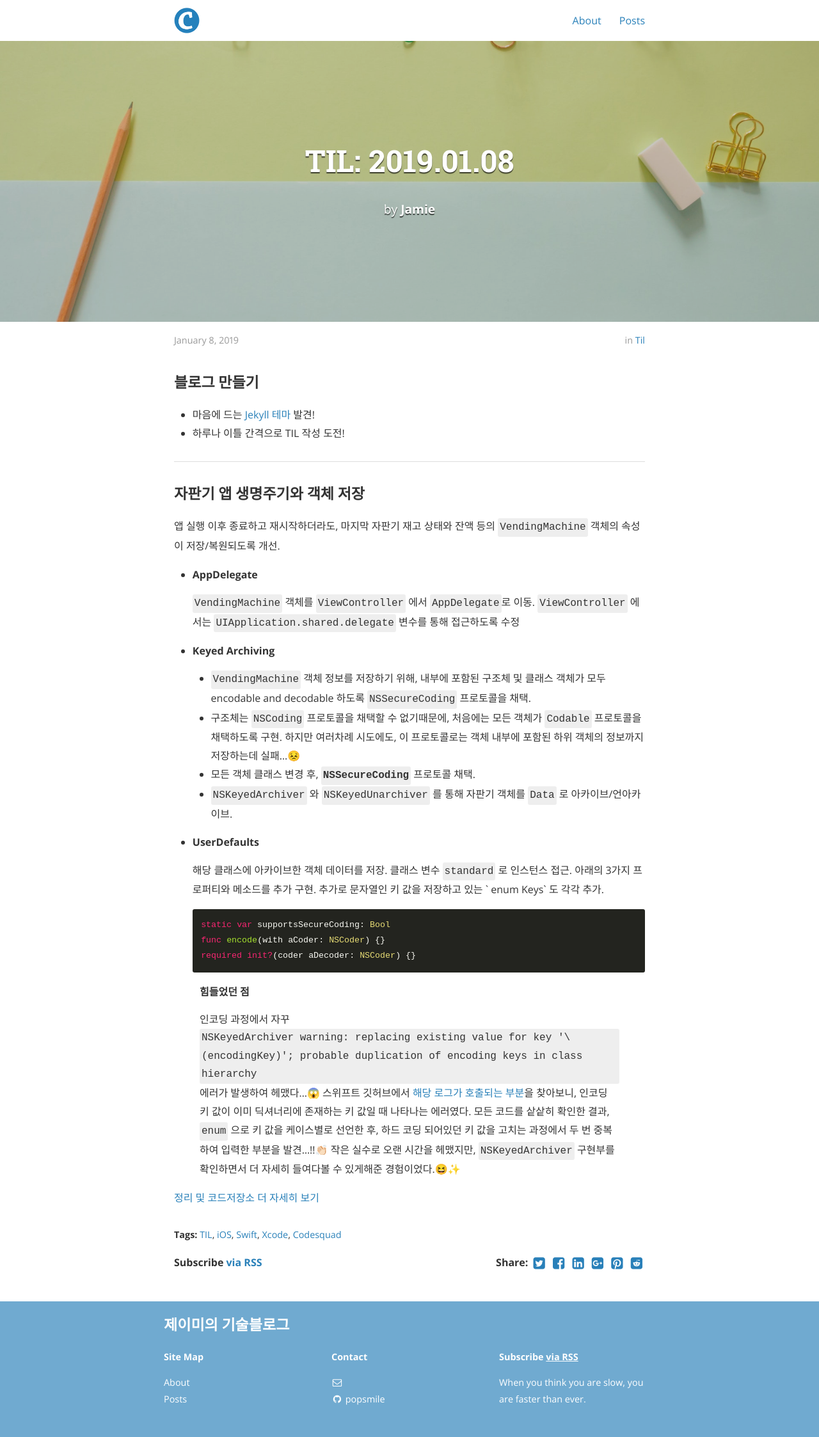
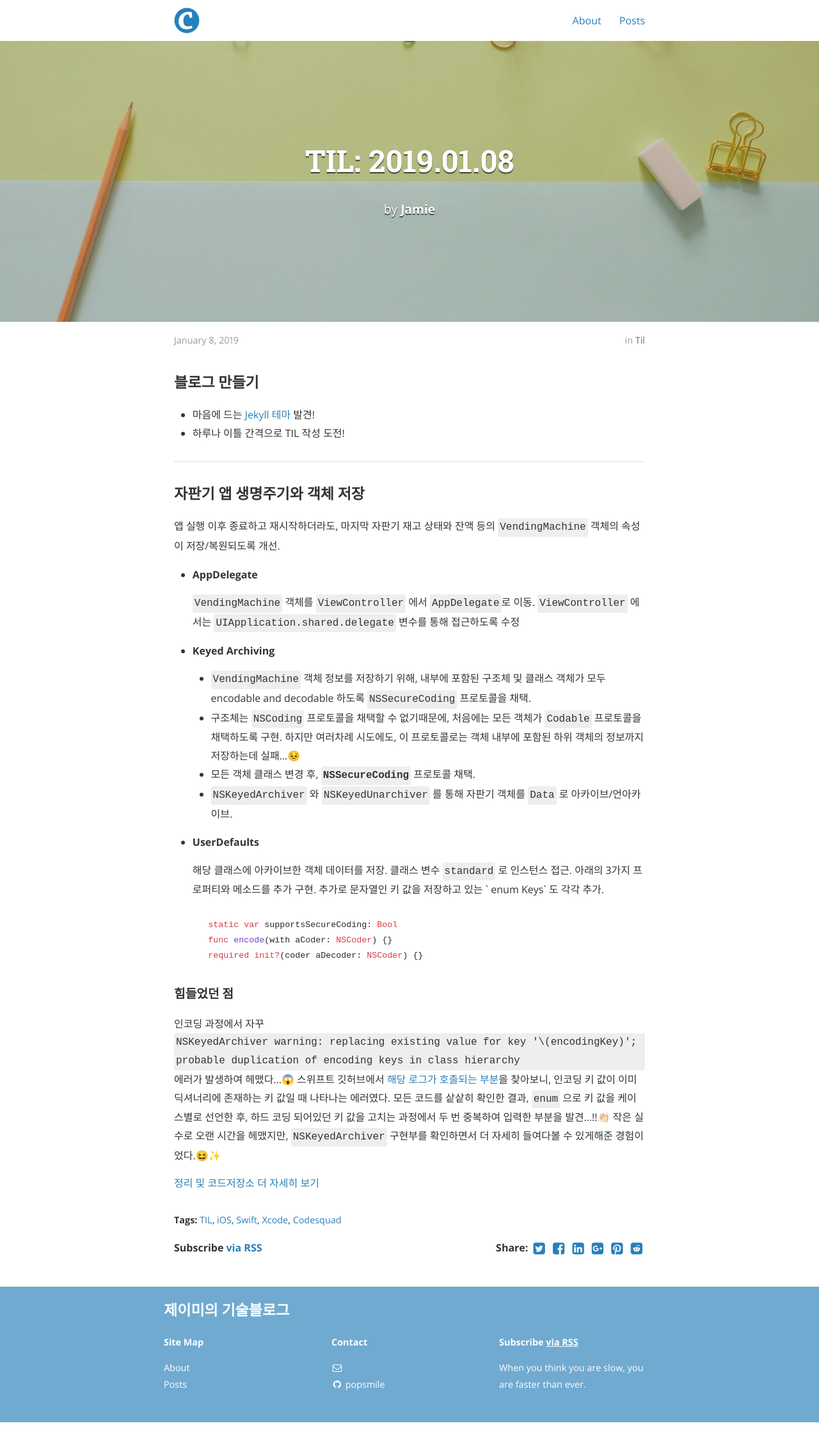
Before and after one commit to popsmile/popsmile.github.io, a Jekyll site: the page built from _posts/2019-01-08-TIL.markdown, in a window 1280 px wide. Shown: the whole page at 64% size. Built offline with Jekyll 4.4.1, drawn with Linux system fonts in a browser that asks for light colours; nearby versions of some CDN libraries; after the commit the page ends 2223 px from its top, so only the background shows below that.

Commit message:
Modify: the style of highlight.js

```diff
--- a/_config.yml
+++ b/_config.yml
@@ -28,7 +28,7 @@ markdown: kramdown
 paginate: 5
 paginate_path: "/page:num/"
 inter_post_navigation: false
-highlightjs_theme: "monokai-sublime"
+highlightjs_theme: "github"
 
 # Archive settings (see https://github.com/jekyll/jekyll-archives/)
 jekyll-archives:
--- a/_posts/2019-01-08-TIL.markdown
+++ b/_posts/2019-01-08-TIL.markdown
@@ -34,14 +34,14 @@ cover:  "/assets/cover/pencil-clips-on-greenblue.jpeg"
 
   해당 클래스에 아카이브한 객체 데이터를 저장. 클래스 변수 `standard` 로 인스턴스 접근. 아래의 3가지 프로퍼티와 메소드를 추가 구현. 추가로 문자열인 키 값을 저장하고 있는 ` enum Keys` 도 각각 추가.
 
-  ~~~ swift
-  static var supportsSecureCoding: Bool
-  func encode(with aCoder: NSCoder) {}
-  required init?(coder aDecoder: NSCoder) {}
-  ~~~
+{% highlight swift %}
+static var supportsSecureCoding: Bool
+func encode(with aCoder: NSCoder) {}
+required init?(coder aDecoder: NSCoder) {}
+{% endhighlight %}
 
-> **힘들었던 점**
->
-> 인코딩 과정에서 자꾸 `NSKeyedArchiver warning: replacing existing value for key '\(encodingKey)'; probable duplication of encoding keys in class hierarchy` 에러가 발생하여 헤맸다...😱 스위프트 깃허브에서 [해당 로그가 호출되는 부분](https://github.com/apple/swift-corelibs-foundation/blob/master/Foundation/NSKeyedArchiver.swift#L424)을 찾아보니, 인코딩 키 값이 이미 딕셔너리에 존재하는 키 값일 때 나타나는 에러였다. 모든 코드를 샅샅히 확인한 결과, `enum` 으로 키 값을 케이스별로 선언한 후, 하드 코딩 되어있던 키 값을 고치는 과정에서 두 번 중복하여 입력한 부분을 발견...!!👏🏻 작은 실수로 오랜 시간을 헤맸지만, `NSKeyedArchiver` 구현부를 확인하면서 더 자세히 들여다볼 수 있게해준 경험이었다.😆✨
+#### 힘들었던 점
+
+인코딩 과정에서 자꾸 `NSKeyedArchiver warning: replacing existing value for key '\(encodingKey)'; probable duplication of encoding keys in class hierarchy` 에러가 발생하여 헤맸다...😱 스위프트 깃허브에서 [해당 로그가 호출되는 부분](https://github.com/apple/swift-corelibs-foundation/blob/master/Foundation/NSKeyedArchiver.swift#L424)을 찾아보니, 인코딩 키 값이 이미 딕셔너리에 존재하는 키 값일 때 나타나는 에러였다. 모든 코드를 샅샅히 확인한 결과, `enum` 으로 키 값을 케이스별로 선언한 후, 하드 코딩 되어있던 키 값을 고치는 과정에서 두 번 중복하여 입력한 부분을 발견...!!👏🏻 작은 실수로 오랜 시간을 헤맸지만, `NSKeyedArchiver` 구현부를 확인하면서 더 자세히 들여다볼 수 있게해준 경험이었다.😆✨
 
 [정리 및 코드저장소 더 자세히 보기](https://github.com/code-squad/swift-vendingmachineapp/tree/popsmile#3-%EC%95%B1-%EC%83%9D%EB%AA%85%EC%A3%BC%EA%B8%B0%EC%99%80-%EA%B0%9D%EC%B2%B4-%EC%A0%80%EC%9E%A5)
```
